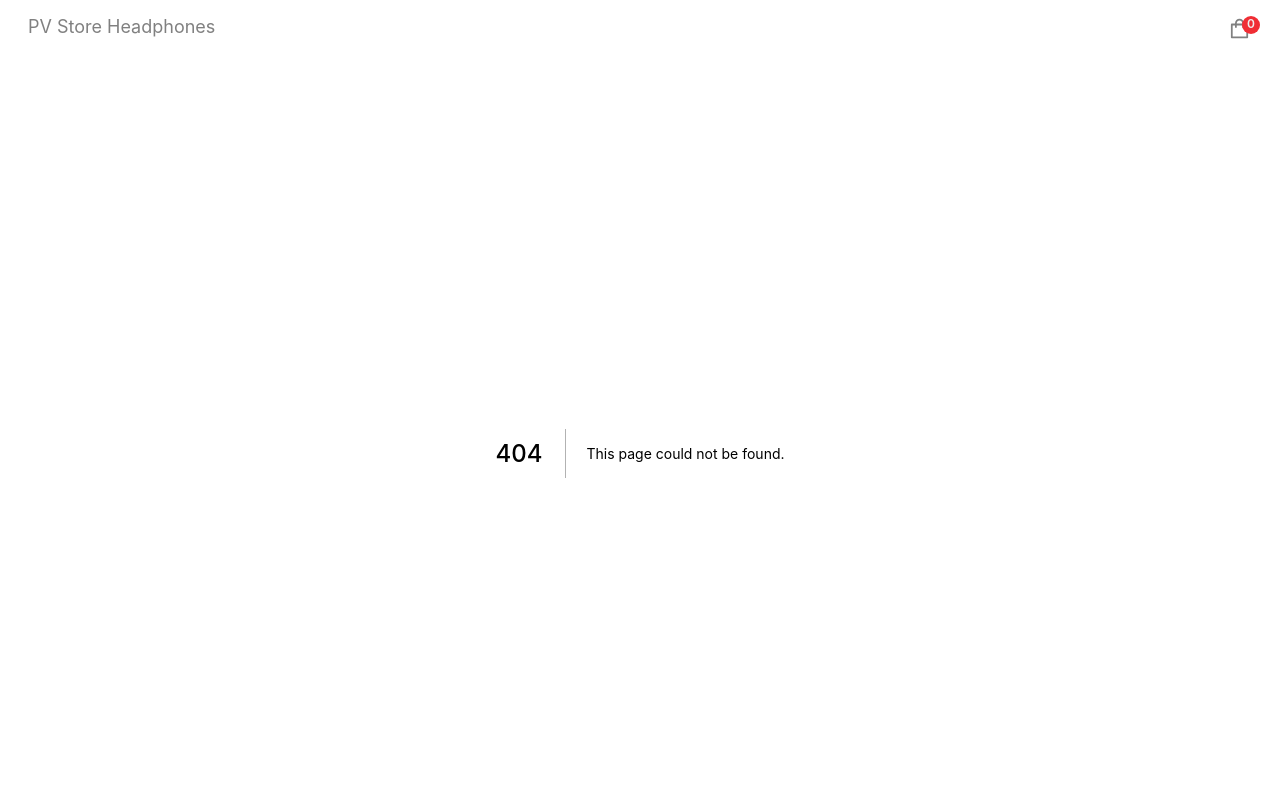
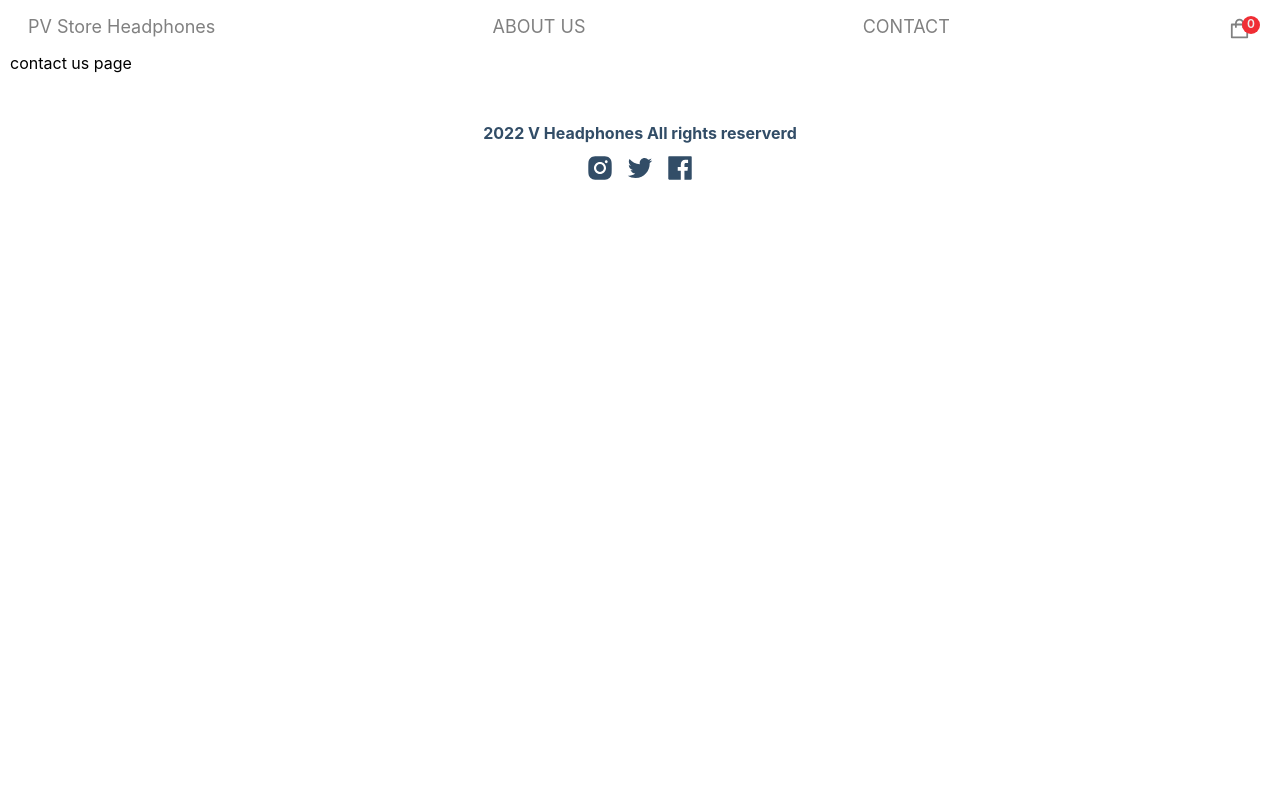
Before and after one commit to Pratiksha221/headphones-ecommerce, a Next.js app: page /contact-us in a window 1280 px wide. Before the commit this address had no page. Shown: the top 800 px of the page. Built offline with nearby package versions, Linux system fonts and the light colour scheme.

Commit message:
commit 1
commit 1

```diff
--- a/components/Navbar.jsx
+++ b/components/Navbar.jsx
@@ -11,8 +11,15 @@ const Navbar = () => {
 
   return (
     <div className="navbar-container">
-      <p className="logo">
+      <p className="logo navbar-items">
         <Link href="/">PV Store Headphones</Link>
+
+      </p>
+      <p className="navbar-items ">
+      <Link href="/about-us">ABOUT US </Link>
+      </p>
+      <p className="navbar-items ">
+      <Link href="/contact-us">CONTACT</Link>
       </p>
 
       <button type="button" className="cart-icon" onClick={() => setShowCart(true)}>
--- /dev/null
+++ b/pages/contact-us.js
@@ -0,0 +1,11 @@
+import React from 'react'
+
+const contactus = () => {
+  return (
+    <div>
+        contact us page
+    </div>
+  )
+}
+
+export default contactus
--- a/styles/globals.css
+++ b/styles/globals.css
@@ -64,11 +64,12 @@ width: 100%;
     -webkit-text-stroke: 1px #f02d34;
     margin-left: 6px;
 }
-.logo{
+.logo , .navbar-items{
   color: gray;
   font-size: 18px;
 
 }
+
 .cart-icon{
   font-size: 25px;
   color: gray;
```
Also changed, not shown: pages/about-us.js (added, +9 -0 lines).
